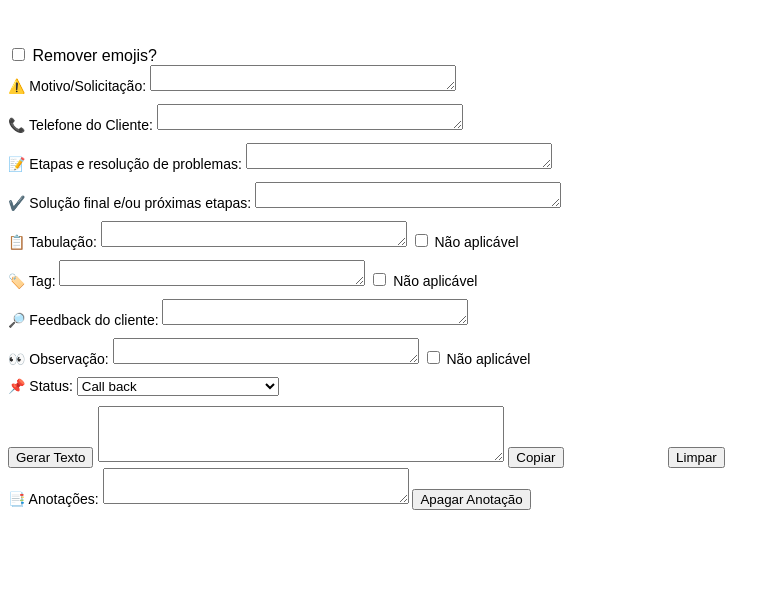
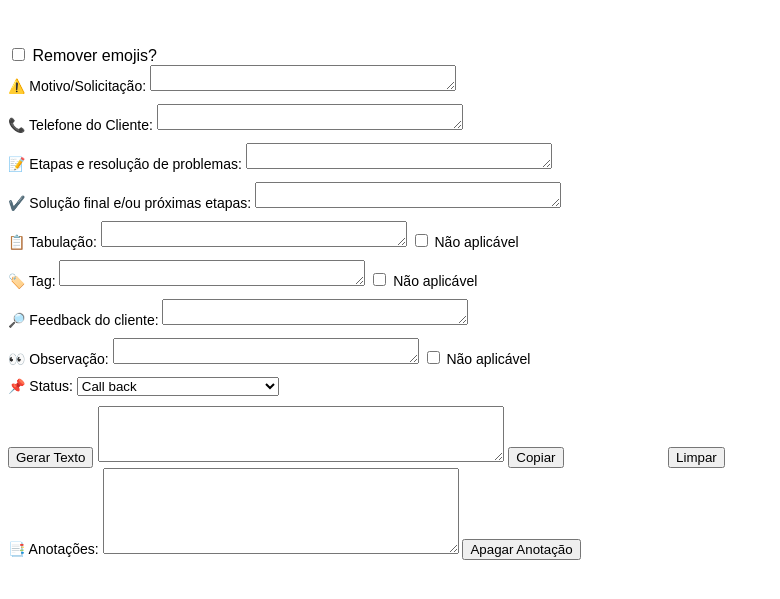
Before and after one commit to notes3012/notas, a plain HTML site: page index.html in a window 1280 px wide. Shown: the part 67-666 px from the top of the page, without its empty margins (0-780 px from the left). Drawn offline with Linux system fonts and the light colour scheme.

Commit message:
index.html

```diff
--- a/index.html
+++ b/index.html
@@ -29,8 +29,8 @@
 
     /* Estilo do bloco de notas "Anotações" */
     #blocoAnotacoes {
-      width: 300px;
-      height: 30px;
+      width: 350px;
+      height: 80px;
       resize: both;
       overflow: auto;
     }
```
